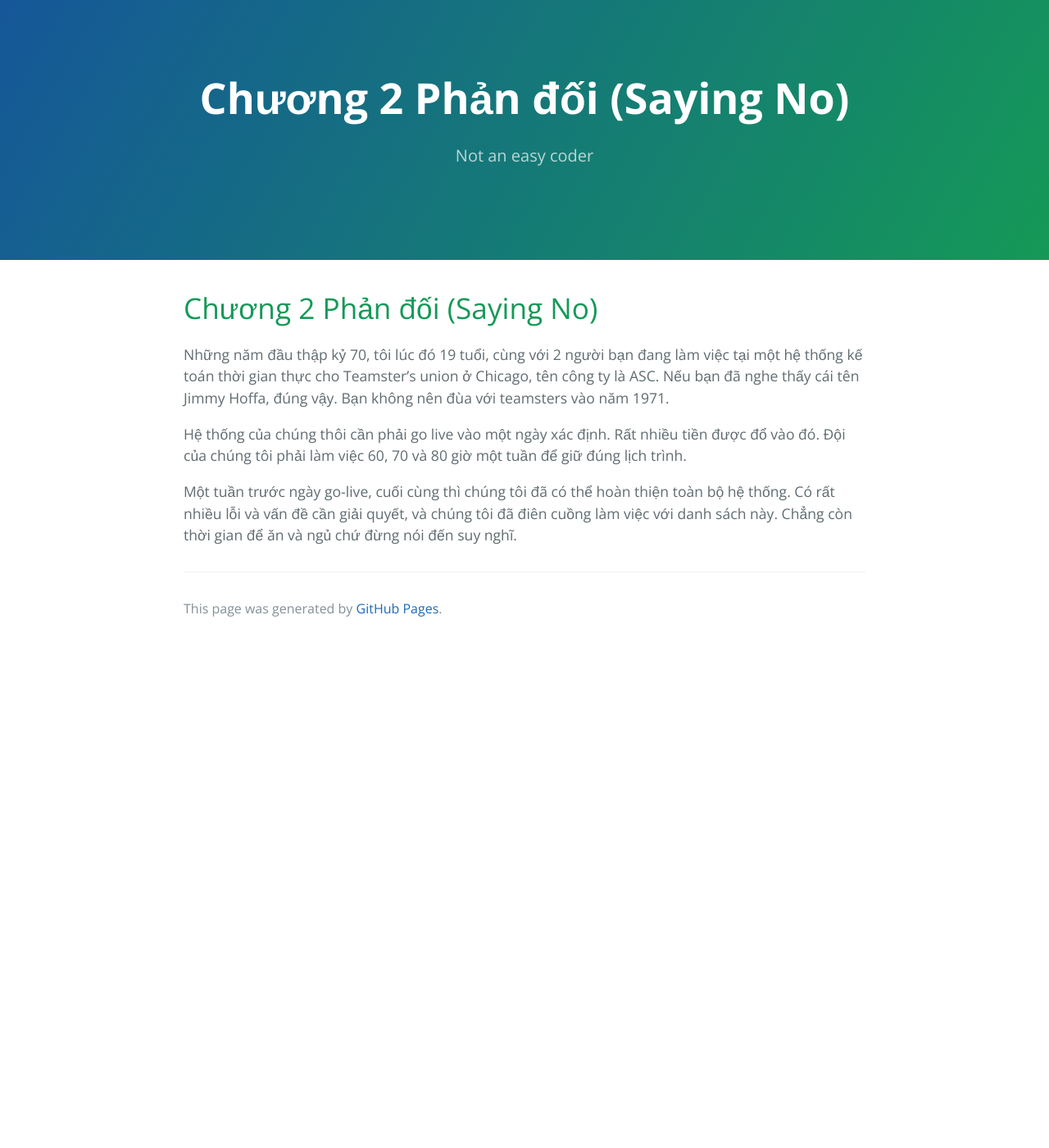
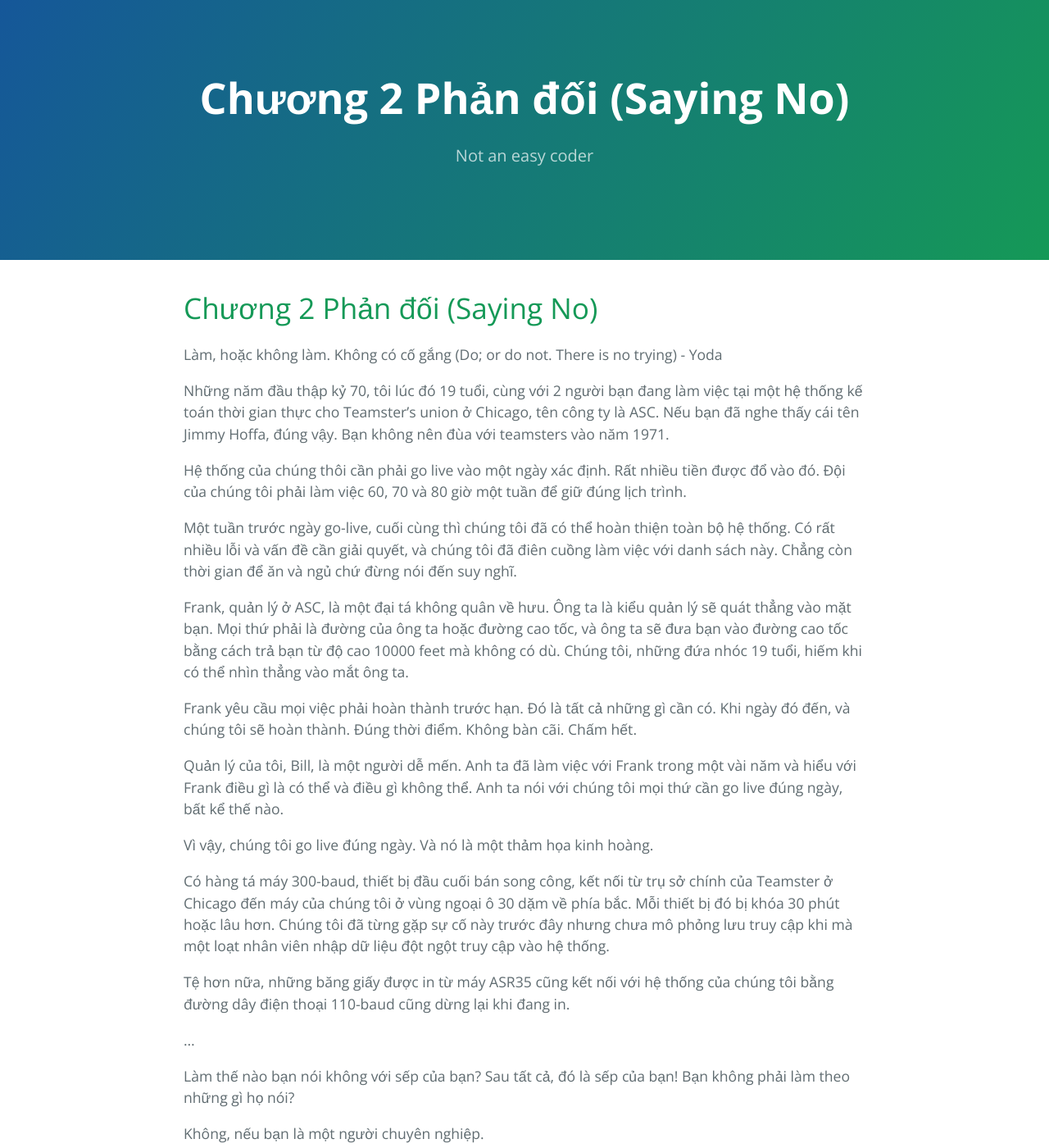
Before and after one commit to HaiBV/haibv.github.io, a Jekyll site: the page built from clean-coder/chapter-2-saying-no.md, in a window 1280 px wide and 1400 px high. Shown: the whole window at 82% size. Built offline with Jekyll 4.4.1, drawn with Linux system fonts in a browser that asks for light colours; our own code applies the rules of GitHub Pages for plain Markdown files; some of the changed text lies outside the part shown.

Commit message:
Update The Clean Coder - Chapter 2 Saying No

```diff
--- a/clean-coder/chapter-2-saying-no.md
+++ b/clean-coder/chapter-2-saying-no.md
@@ -4,8 +4,30 @@ layout: default
 
 # Chương 2 Phản đối (Saying No)
 
+Làm, hoặc không làm. Không có cố gắng (Do; or do not. There is no trying) - Yoda
+
 Những năm đầu thập kỷ 70, tôi lúc đó 19 tuổi, cùng với 2 người bạn đang làm việc tại một hệ thống kế toán thời gian thực cho Teamster's union ở Chicago, tên công ty là ASC. Nếu bạn đã nghe thấy cái tên Jimmy Hoffa, đúng vậy. Bạn không nên đùa với teamsters vào năm 1971.
 
 Hệ thống của chúng thôi cần phải go live vào một ngày xác định. Rất nhiều tiền được đổ vào đó. Đội của chúng tôi phải làm việc 60, 70 và 80 giờ một tuần để giữ đúng lịch trình.
 
 Một tuần trước ngày go-live, cuối cùng thì chúng tôi đã có thể hoàn thiện toàn bộ hệ thống. Có rất nhiều lỗi và vấn đề cần giải quyết, và chúng tôi đã điên cuồng làm việc với danh sách này. Chẳng còn thời gian để ăn và ngủ chứ đừng nói đến suy nghĩ.
+
+Frank, quản lý ở ASC, là một đại tá không quân về hưu. Ông ta là kiểu quản lý sẽ quát thẳng vào mặt bạn. Mọi thứ phải là đường của ông ta hoặc đường cao tốc, và ông ta sẽ đưa bạn vào đường cao tốc bằng cách trả bạn từ độ cao 10000 feet mà không có dù. Chúng tôi, những đứa nhóc 19 tuổi, hiếm khi có thể nhìn thẳng vào mắt ông ta.
+
+Frank yêu cầu mọi việc phải hoàn thành trước hạn. Đó là tất cả những gì cần có. Khi ngày đó đến, và chúng tôi sẽ hoàn thành. Đúng thời điểm. Không bàn cãi. Chấm hết.
+
+Quản lý của tôi, Bill, là một người dễ mến. Anh ta đã làm việc với Frank trong một vài năm và hiểu với Frank điều gì là có thể và điều gì không thể. Anh ta nói với chúng tôi mọi thứ cần go live đúng ngày, bất kể thế nào.
+
+Vì vậy, chúng tôi go live đúng ngày. Và nó là một thảm họa kinh hoàng.
+
+Có hàng tá máy 300-baud, thiết bị đầu cuối bán song công, kết nối từ trụ sở chính của Teamster ở Chicago đến máy của chúng tôi ở vùng ngoại ô 30 dặm về phía bắc. Mỗi thiết bị đó bị khóa 30 phút hoặc lâu hơn. Chúng tôi đã từng gặp sự cố này trước đây nhưng chưa mô phỏng lưu truy cập khi mà một loạt nhân viên nhập dữ liệu đột ngột truy cập vào hệ thống.
+
+Tệ hơn nữa, những băng giấy được in từ máy ASR35 cũng kết nối với hệ thống của chúng tôi bằng đường dây điện thoại 110-baud cũng dừng lại khi đang in.
+
+...
+
+Làm thế nào bạn nói không với sếp của bạn? Sau tất cả, đó là sếp của bạn! Bạn không phải làm theo những gì họ nói?
+
+Không, nếu bạn là một người chuyên nghiệp.
+
+Nô lệ không được phép nói không. Người lao động có thể do dự khi nói không. Nhưng những người chuyên nghiệp phải biết nói không. Thật vậy, những nhà quản lý giỏi luôn khát khao có một người đủ can đảm để từ chối. Đó là cách duy nhất bạn thực sự có thể hoàn thành mọi việc.
```
Also changed, not shown: gists/leetcode/118.PascalsTriangle.js (deleted, +0 -17 lines), gists/leetcode/118.PascalsTriangle.ts (added, +22 -0 lines).
